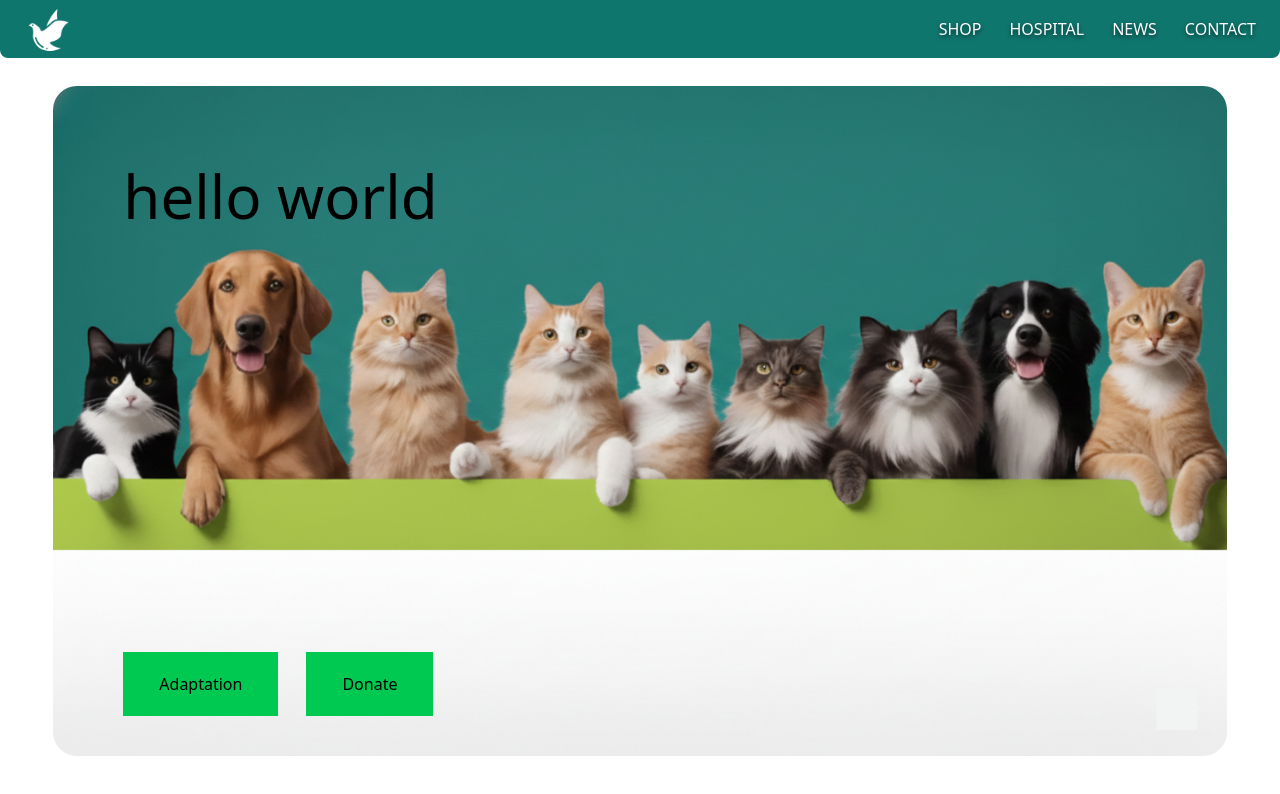
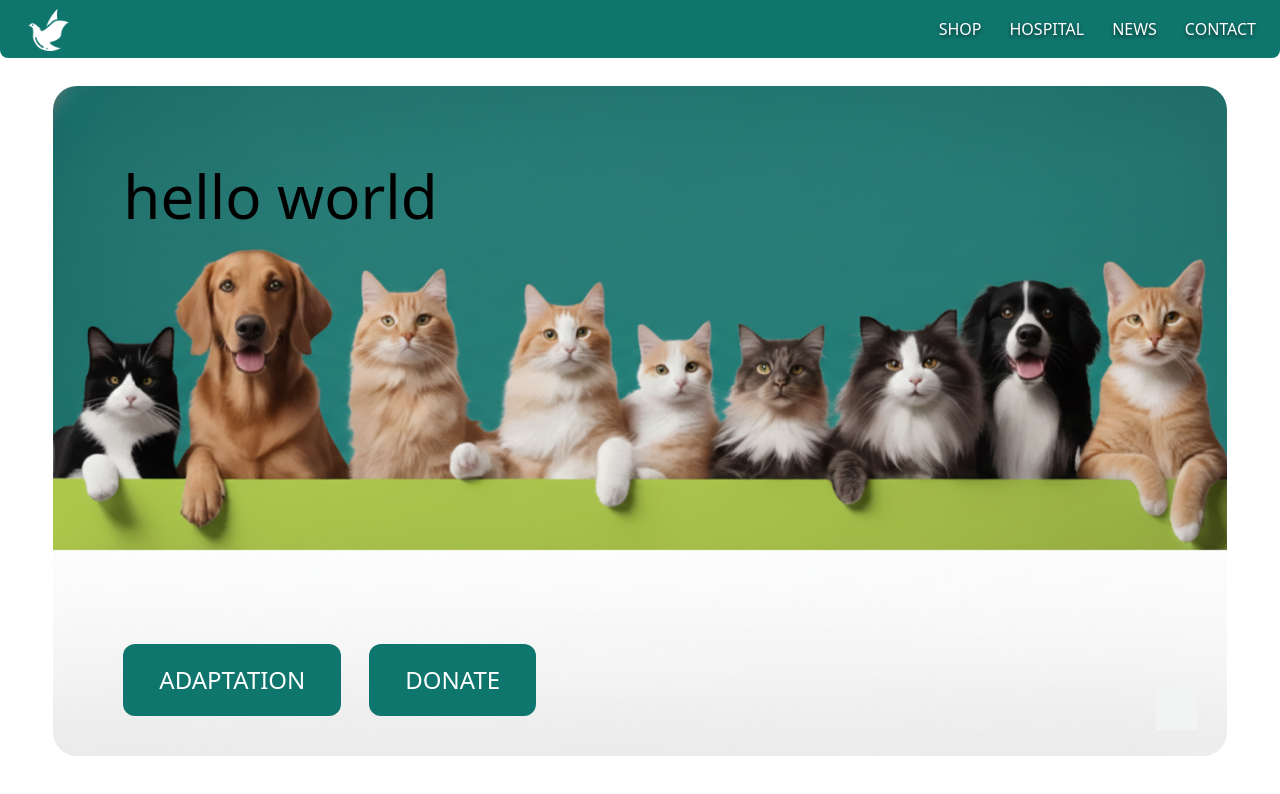
Before and after one commit to Sudharsan-R23/Pet-Adoption, a React (Vite) app: page / in a window 1280 px wide. Shown: the top 794 px of the page. Built offline with nearby package versions, Linux system fonts and the light colour scheme.

Commit message:
refacter

```diff
--- a/src/Components/Home.jsx
+++ b/src/Components/Home.jsx
@@ -13,8 +13,8 @@ export default function Home() {
           <div className={`${styles.Itemstxt} absolute inset-0 flex flex-col justify-between p-10`}>
             <h1 className={`text-6xl`}>hello world</h1>
             <div className={``}>
-              <button className="bg-green-500 px-9 py-5 mr-7">Adaptation</button>
-              <button className="bg-green-500 px-9 py-5">Donate</button>
+              <button className={` ${styles.customCursor} bg-[#0F766E] text-2xl uppercase text-white px-9 max-[1024px]:py-3 max-[768px]:text-xl max-[1024px]:px-3 py-5 rounded-xl mr-7`}>Adaptation</button>
+              <button className={` ${styles.customCursor} bg-[#0F766E] text-2xl uppercase text-white px-9 max-[1024px]:py-3 max-[768px]:text-xl max-[1024px]:px-3 py-5 rounded-xl mr-7`}>Donate</button>
             </div>
 
 
--- a/src/Styles/Home.module.css
+++ b/src/Styles/Home.module.css
@@ -2,3 +2,6 @@
     left:30px;
     top:40px
 }
+.customCursor {
+  cursor: url('/feline-track.png') , auto;
+}
```
